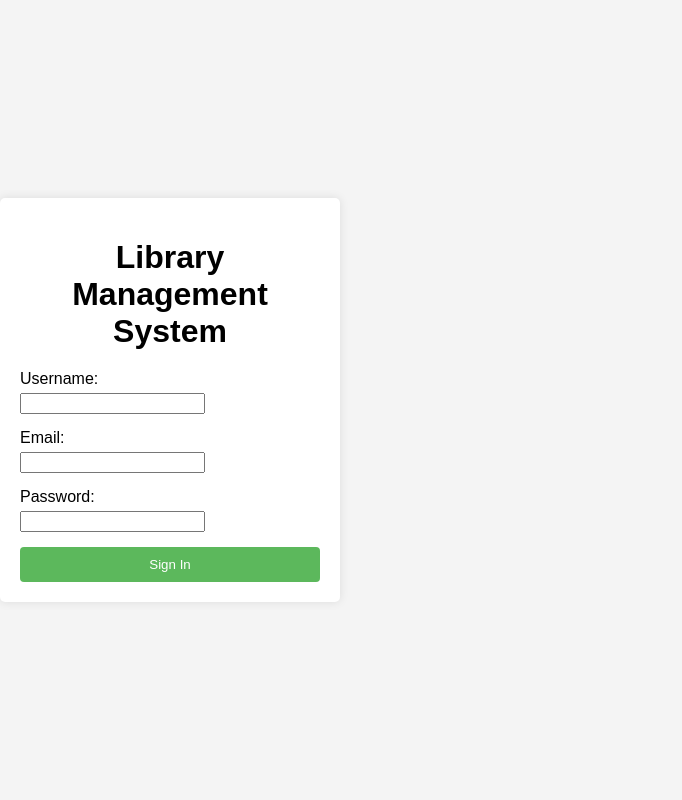
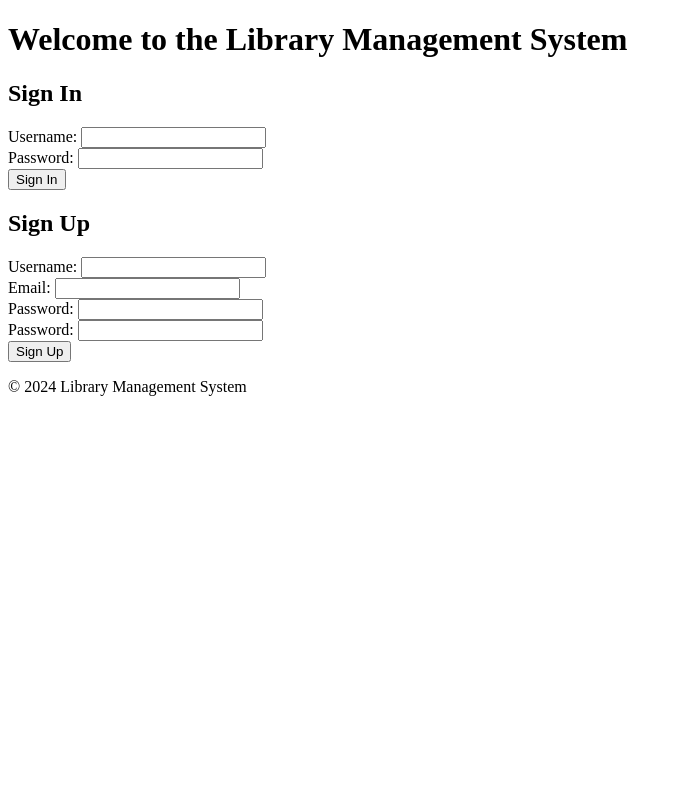
Before and after one commit to Atichie/Backend-Capstone, a Django app: template library_management_system/templates/home.html in a window 1280 px wide. Shown: the whole page, without its empty margins (0-682 px from the left). Run offline with Django 3.2, Linux system fonts and the light colour scheme; the template is opened without the code that fills it, so the values that code supplies are empty, except form fields; tables that the repository leaves empty hold one stand-in row (values such as "Sample post"); form fields are guessed from the names that the template uses.

Commit message:
Add all changes

```diff
--- a/library_management_system/templates/home.html
+++ b/library_management_system/templates/home.html
@@ -5,110 +5,63 @@
 	<meta charset="UTF-8">
 	<meta name="viewport" content="width=device-width, initial-scale=1.0">
 	<title>Library Management System</title>
-	<link rel="stylesheet" href="https://cdnjs.cloudflare.com/ajax/libs/font-awesome/6.0.0-beta3/css/all.min.css">
-        <style>
-            body {
-		    font-family: Arial, sans-serif;
-		    background-color: #f4f4f4;
-		    display: flex;
-		    flex-direction: column;
-		    justify-content: center;
-		    height: 100vh;
-		    margin: 0;
-            }
-	    .container {
-		    background: white;
-		    padding: 20px;
-		    border-radius: 5px;
-		    box-shadow: 0 0 10px rgba(0, 0, 0, 0.1);
-		    width: 300px;
-		    text-align: center;
-	   }
-	   h1 {
-	       margin-bottom: 20px;
-	   }
-	   .form-group {
-		   margin-bottom: 15px;
-		   text-align: left;
-	   }
-	   label {
-	       display: block;
-	       margin-bottom: 5px;
-
-	   }
-	   input[type="text"],
-	   input[type="password"], {
-		   width: 100%;
-		   padding: 10px;
-		   border: 1px solid #ccc;
-		   border-radius: 4px;
-	   }
-	   button {
-		   width: 100%;
-		   padding: 10px;
-		   background-color: #5cb85c;
-		   color: white;
-		   border: none;
-		   border-radius: 4px;
-		   cursor: pointer;
-
-           }
-	   button:hover {
-		   background-color: #4cae4c;
-
-           }
-	   .error-message {
-		   color: red;
-		   text-align: center;
-		   margin-bottom: 10px;
-
-          }
-	   .welcome-message {
-		   margin-bottom: 20px;
-
-           }
-       </style>
 </head>
 <body>
-	<div class="container">
-		<h1>Library Management System</h1>
+    <h1>Welcome to the Library Management System</h1>
 
 		{% if user.is_authenticated %}
-		    <div class="Welcome-message">
-			    <p>Welcome, {{ user.username }}!</p>
+		    <h2>Hello, {{ user.username }}!</h2>
+		    <p>Welcome to the library system.</p>
 			    <form method="POST" action="{% url 'logout' %}">
 				    {% csrf_token %}
 				    <button type="submit">Logout</button>
 		            </form>
-		    </div>
 	        {% else %}
-		   {% if message %}
-		       <div class="error-message">
-			   <ul>
-			       {% for message in message %}
-			           <li>{{ message }}</li>
-			       {% endfor %}
-			   </ul>
-		       </div>
-		   {% endif %}
+		    <div>
+			<h2>Sign In</h2>
+			<form method="POST">
+			    {% csrf_token %}
+			    {{ signin_form.non_field_errors }}
+			    <div>
+				<label for="id_username">Username:</label>
+				{{ signin_form.username }}
+			   </div>
+			   <div>
+			       <label for="id_password">Password:</label>
+			       {{ signin_form.password }}
+			   </div>
+			   <button type="submit" name="signin">Sign In</button>
+			</form>
+		     </div>
 
-		   <form method="POST" action="">
-		       {% csrf_token %}
-		       <div class="form-group">
-			   <label for="username">Username:</label>
-			   {{ form.username }}
-		       </div>
-		       <div class="form-group">
-			   <label for="email">Email:</label>
-			   {{ form.email }}
-		       </div>
-		       <div class="form-group">
-			   <label for="password">Password:</label>
-			   {{ form.password }}
-		       </div>
-		       <button type="submit">Sign In</button>
-		   </form>
-		{% endif %}
-	     </div>
+		     <div>
+			  <h2>Sign Up</h2>
+			  <form method="POST">
+			      {% csrf_token %}
+			      {{ signup_form.non_field_errors }}
+			      <div>
+				  <label for="id_username">Username:</label>
+				  {{ signup_form.username }}
+			      </div>
+			      <div>
+				  <label for="id_email">Email:</label>
+				  {{ signup_form.email }}
+			      </div>
+			      <div>
+				  <label for="id_password1">Password:</label>
+				  {{ signup_form.password }}
+			      </div>
+			      <div>
+				  <label for="id_password2">Password:</label>
+				  {{ signup_form.password }}
+			      </div>
+			      <button type="submit" name="signup">Sign Up</button>
+			   </form>
+		     </div>
+		 {% endif %}
+
+		 <footer>
+		     <p>&copy; 2024 Library Management System</p>
+		 </footer>
 </body>
 </html>
```
